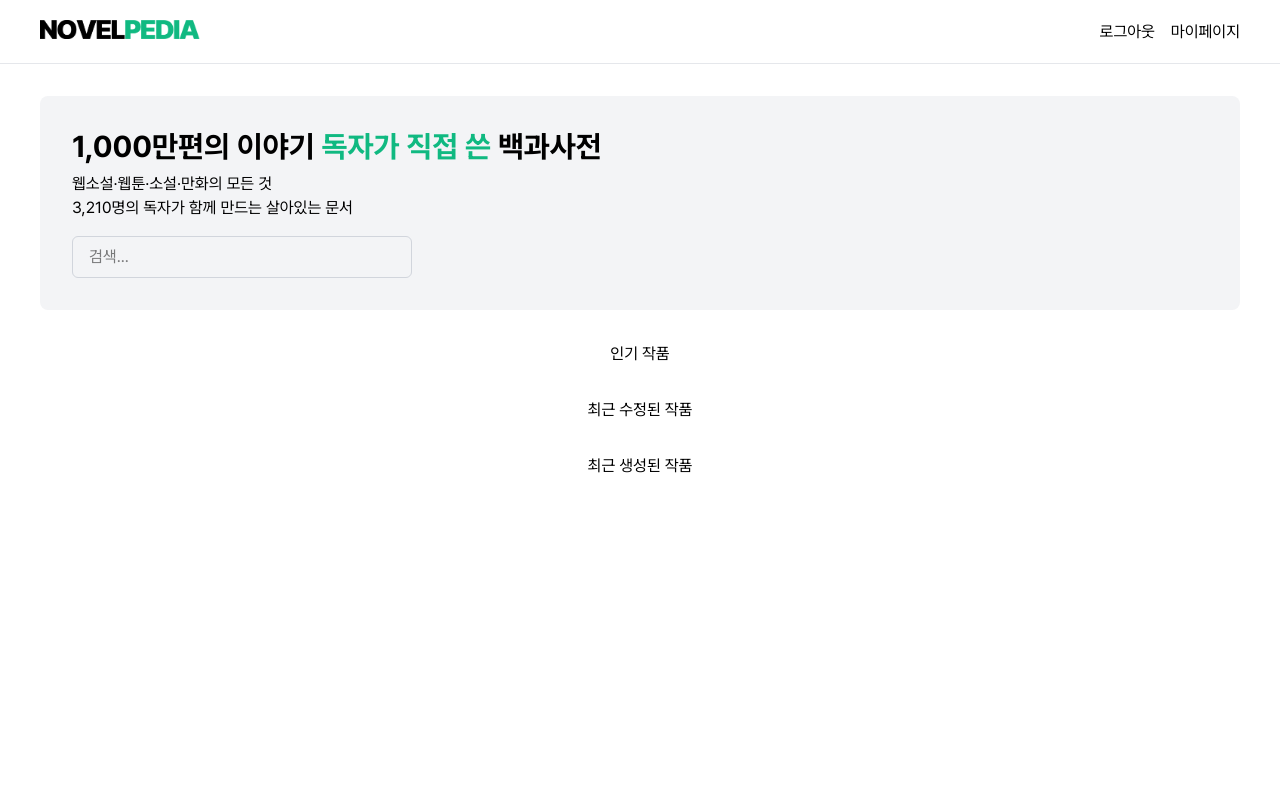
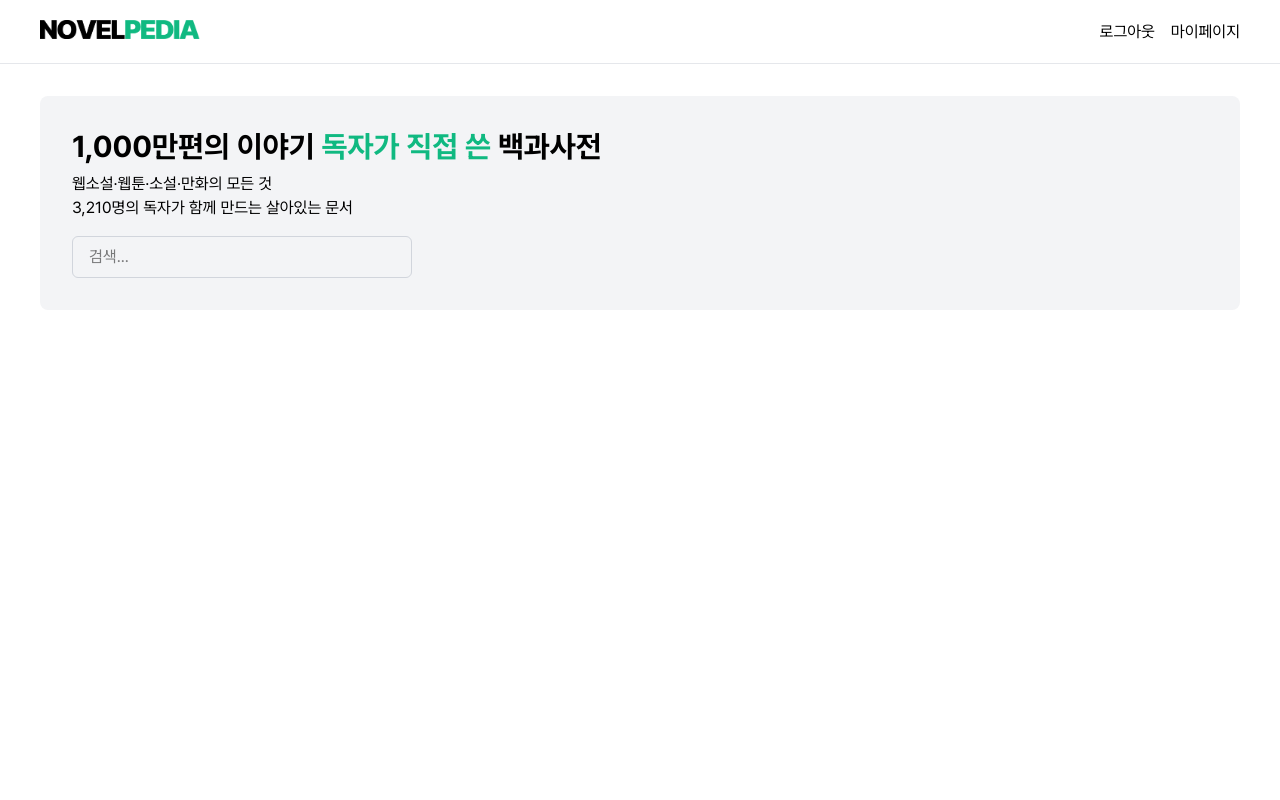
Before and after one commit to Leewonno/novelpedia_next, a Next.js app: page / in a window 1280 px wide. Shown: the top 800 px of the page. Built offline with nearby package versions, Linux system fonts and the light colour scheme.

Commit message:
feat : home features

```diff
--- a/src/app/(pages)/page.tsx
+++ b/src/app/(pages)/page.tsx
@@ -1,4 +1,8 @@
-import { HomeBanner } from "@/features";
+import {
+  HomeBanner,
+  HomePopularContainer,
+  HomeRecentUpdateContainer,
+} from "@/features";
 
 export default function Home() {
   return (
@@ -6,11 +10,11 @@ export default function Home() {
       {/* 배너 */}
       <HomeBanner />
       {/* 인기 작품 */}
-      <div>인기 작품</div>
+      <HomePopularContainer />
       {/* 최근 수정된 작품 */}
-      <div>최근 수정된 작품</div>
+      <HomeRecentUpdateContainer />
       {/* 최근 생성된 작품 */}
-      <div>최근 생성된 작품</div>
+      <HomeRecentUpdateContainer />
     </div>
   );
 }
--- /dev/null
+++ b/src/features/home/components/HomePopularContainer.tsx
@@ -0,0 +1,3 @@
+export function HomePopularContainer() {
+  return <div></div>;
+}
--- /dev/null
+++ b/src/features/home/components/HomeRecentCreateContainer.tsx
@@ -0,0 +1,3 @@
+export function HomeRecentCreateContainer() {
+  return <div></div>;
+}
--- /dev/null
+++ b/src/features/home/components/HomeRecentUpdateContainer.tsx
@@ -0,0 +1,3 @@
+export function HomeRecentUpdateContainer() {
+  return <div></div>;
+}
--- a/src/features/home/index.ts
+++ b/src/features/home/index.ts
@@ -1 +1,4 @@
 export * from "./components/HomeBanner";
+export * from "./components/HomePopularContainer";
+export * from "./components/HomeRecentCreateContainer";
+export * from "./components/HomeRecentUpdateContainer";
```
